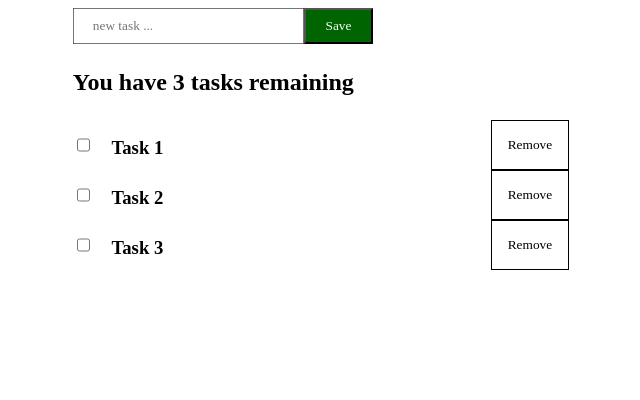
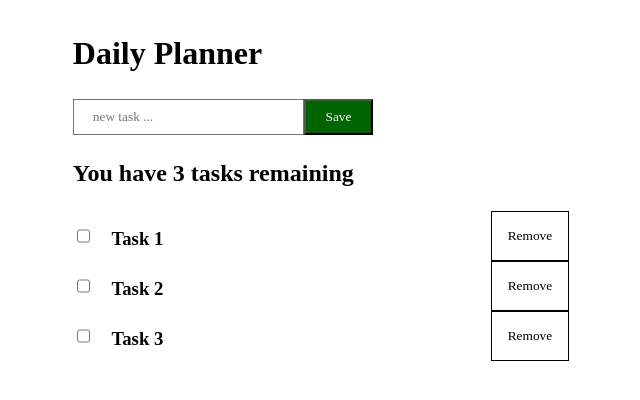
Before and after one commit to ReputableRice/Frontend_Lab06, a React (Vite) app: page / in a window 1280 px wide. Shown: the top 400 px of the page, without its empty margins (188-828 px from the left). Built offline with nearby package versions, Linux system fonts and the light colour scheme.

Commit message:
Added header

```diff
--- a/src/App.jsx
+++ b/src/App.jsx
@@ -47,6 +47,7 @@ function App() {
   return (
     <>
       <div className='app'>
+        <h1>Daily Planner</h1>
         <TaskForm addTask={addTask} />
         <h2>You have {tasksLeft} tasks remaining</h2>
         {taskDescription}
```
